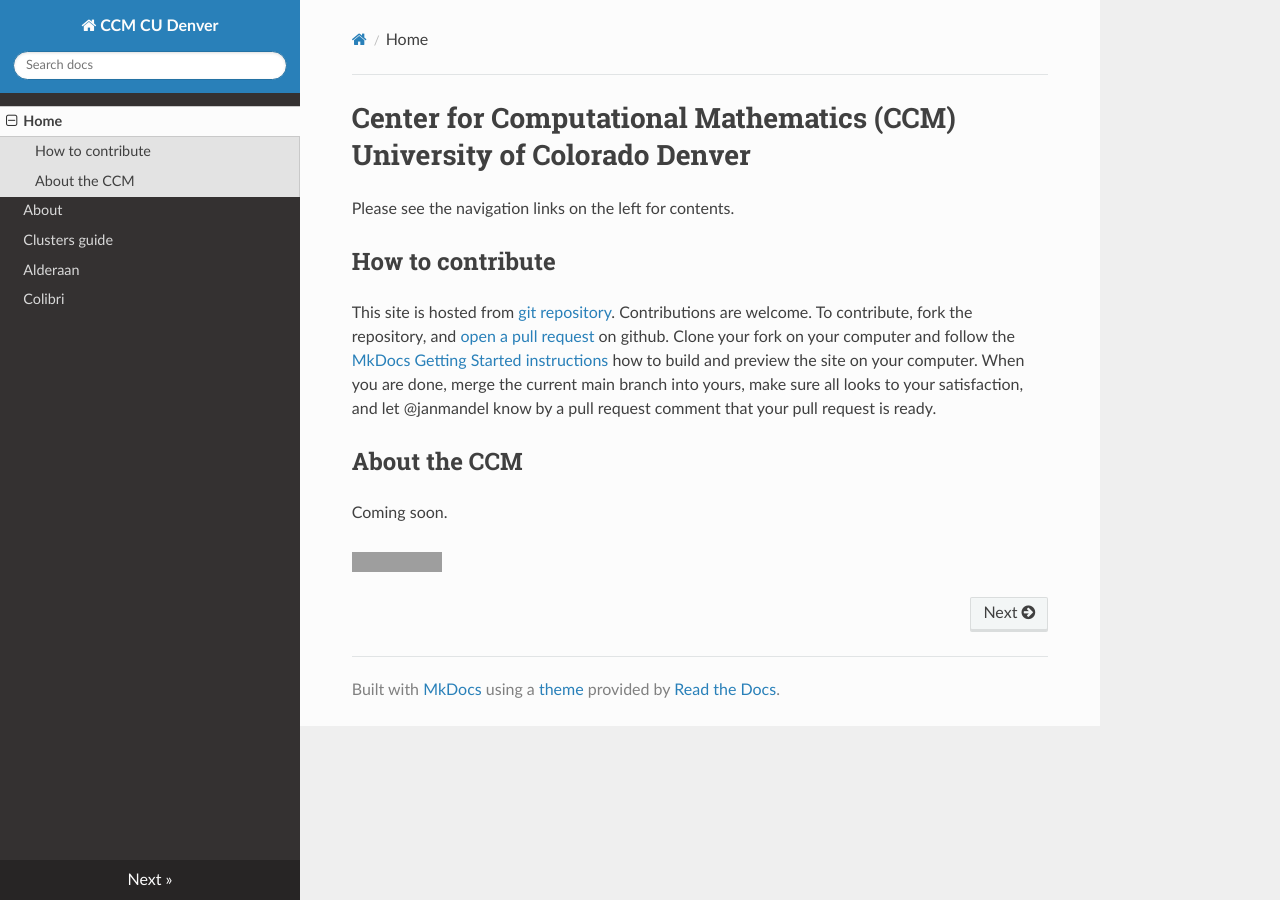
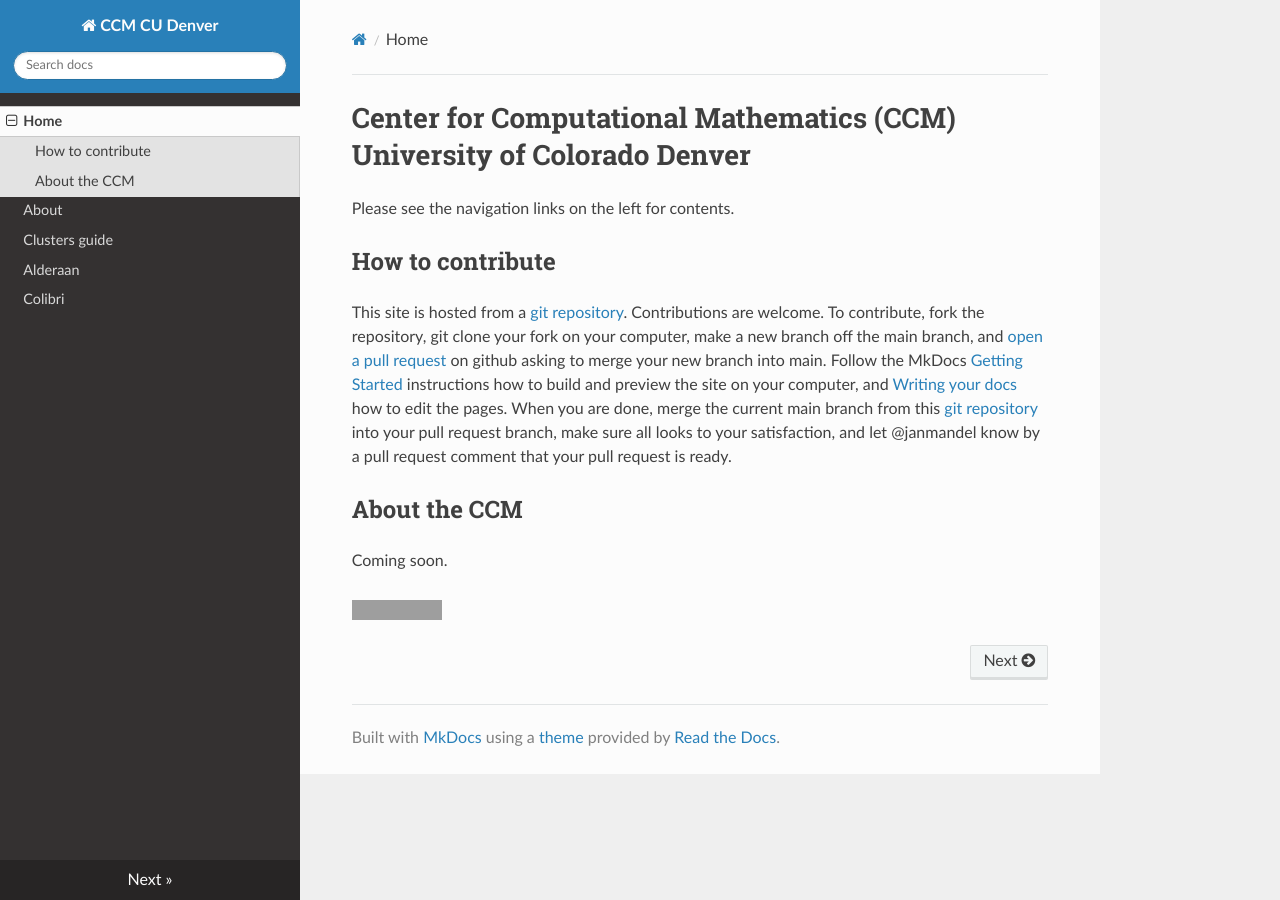
Before and after one commit to ccmucdenver/ccm-docs, an MkDocs documentation site: the page built from docs/index.md, in a window 1280 px wide. Built offline with MkDocs 1.6.1, drawn with Linux system fonts in a browser that asks for light colours; nearby versions of some CDN libraries; grey boxes are pictures that could not be loaded.

Commit message:
clarifying how to contribute

```diff
--- a/docs/index.md
+++ b/docs/index.md
@@ -3,7 +3,13 @@
 Please see the navigation links on the left for contents.
 
 ## How to contribute
-This site is hosted from [git repository](https://github.com/ccmucdenver/ccm-docs). Contributions are welcome. To contribute, fork the repository,  and [open a pull request](https://docs.github.com/en/pull-requests/collaborating-with-pull-requests/proposing-changes-to-your-work-with-pull-requests/about-pull-requests) on github. Clone your fork on your computer and follow the [MkDocs Getting Started instructions](https://www.mkdocs.org/getting-started) how to build and preview the site on your computer. When you are done, merge the  current main branch into yours, make sure all looks to your satisfaction, and let @janmandel know by a pull request comment that your pull request is ready.
+This site is hosted from a [git repository](https://github.com/ccmucdenver/ccm-docs). Contributions are welcome. To contribute,
+fork the repository, git clone your fork on your computer, make a new branch off the main branch,
+and [open a pull request](https://docs.github.com/en/pull-requests/collaborating-with-pull-requests/proposing-changes-to-your-work-with-pull-requests/about-pull-requests) on github asking to merge your new branch into main.
+Follow the
+MkDocs [Getting Started](https://www.mkdocs.org/getting-started) instructions
+how to build and preview the site on your computer, and [Writing your docs](https://www.mkdocs.org/user-guide/writing-your-docs) how to edit the pages.
+When you are done, merge the current main branch from this [git repository](https://github.com/ccmucdenver/ccm-docs) into your pull request branch, make sure all looks to your satisfaction, and let @janmandel know by a pull request comment that your pull request is ready.
 
 ## About the CCM
 
```
